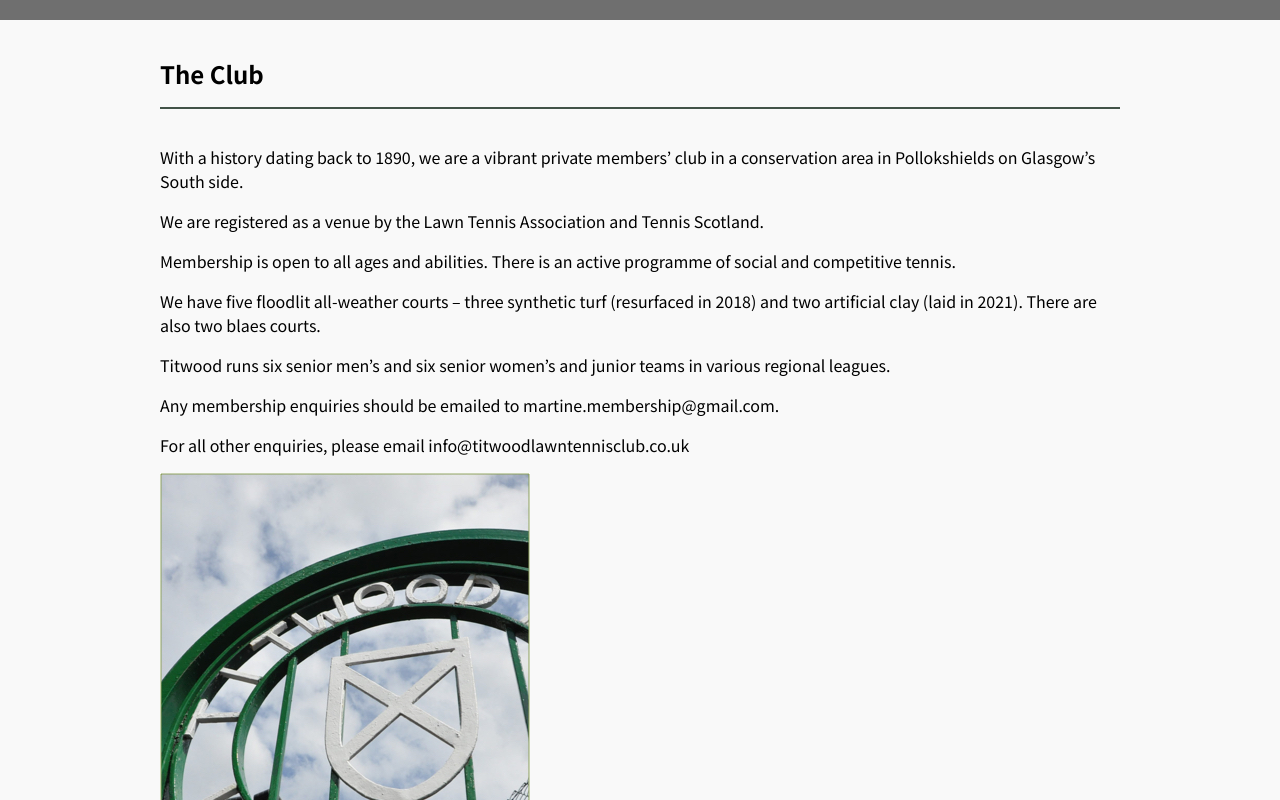
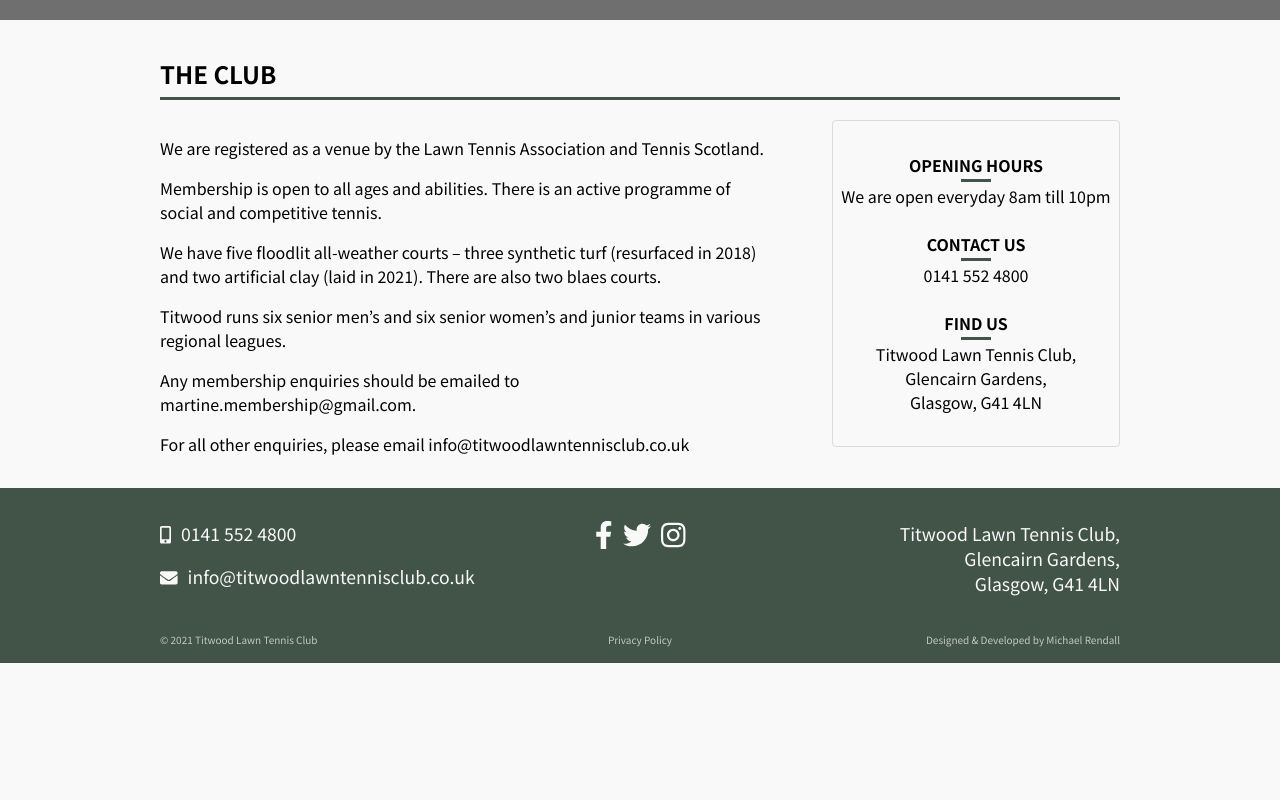
Before and after one commit to MichaelRendall/TitwoodMockup, a React (Create React App) app: page / in a window 1280 px wide. Shown: the part 780-1580 px from the top of the page. After the commit the page ends 1443 px from the top, so only its background shows below. Built offline with nearby package versions, Linux system fonts and the light colour scheme; grey boxes are pictures that could not be loaded.

Commit message:
created opening hours module and adjusted header 2 and 3s

```diff
--- a/src/components/about/ClubSummary.js
+++ b/src/components/about/ClubSummary.js
@@ -1,17 +1,12 @@
 import classes from "./ClubSummary.module.css";
-import gate from "../../assets/club-gate.jpg";
+import OpeningHours from "./OpeningHours";
 
 const ClubSummary = () => {
   return (
     <div className={`${classes.ClubSummary} padding`}>
-      <h2 className={classes.h2}>The Club</h2>
-      <div>
+      <h2 className="h2">THE CLUB</h2>
+      <div className="flex">
         <div>
-          <p>
-            With a history dating back to 1890, we are a vibrant private
-            members’ club in a conservation area in Pollokshields on Glasgow’s
-            South side.
-          </p>
           <p>
             We are registered as a venue by the Lawn Tennis Association and
             Tennis Scotland.
@@ -38,9 +33,7 @@
             info@titwoodlawntennisclub.co.uk
           </p>
         </div>
-        <div>
-          <img src={gate} alt="The entrance into the club" />
-        </div>
+        <OpeningHours />
       </div>
     </div>
   );
--- a/src/components/about/ClubSummary.module.css
+++ b/src/components/about/ClubSummary.module.css
@@ -1,9 +1,4 @@
-.ClubSummary{
-	display: flex;
-	flex-direction: column;
+.ClubSummary {
+  display: flex;
+  flex-direction: column;
 }
-
-.h2 {
-  border-bottom: 2px solid #425348;
-  padding-bottom: 16px;
-}
--- /dev/null
+++ b/src/components/about/OpeningHours.js
@@ -0,0 +1,30 @@
+import classes from "./OpeningHours.module.css";
+
+const OpeningHours = () => {
+  return (
+    <div className={classes.OpeningHours}>
+      <div>
+        <div className={classes.section}>
+          <h3>Opening Hours</h3>
+          <p className={classes.bodyText}>We are open everyday 8am till 10pm</p>
+        </div>
+        <div className={classes.section}>
+          <h3>Contact Us</h3>
+          <p className={classes.bodyText}>0141 552 4800</p>
+        </div>
+        <div className={classes.section}>
+          <h3>Find Us</h3>
+          <p className={classes.bodyText}>
+            Titwood Lawn Tennis Club,
+            <br />
+            Glencairn Gardens,
+            <br />
+            Glasgow, G41 4LN
+          </p>
+        </div>
+      </div>
+    </div>
+  );
+};
+
+export default OpeningHours;
--- /dev/null
+++ b/src/components/about/OpeningHours.module.css
@@ -0,0 +1,20 @@
+.OpeningHours {
+  width: 33%;
+  min-width: 18rem;
+  margin-left: 60px;
+}
+
+.OpeningHours > div {
+  border: 1px solid #dbdbdb;
+  padding: 0.5rem;
+  border-radius: 4px;
+}
+
+.section {
+  margin: 1.5rem 0;
+}
+
+.bodyText {
+  margin: 0;
+  text-align: center;
+}
--- a/src/index.css
+++ b/src/index.css
@@ -22,12 +22,36 @@
   margin: 0;
 }
 
+h3 {
+  font-size: 1rem;
+  margin-bottom: 0;
+  text-align: center;
+  text-transform: uppercase;
+}
+
+h3:after {
+  content: "";
+  width: 30px;
+  margin: 2px auto;
+  display: block;
+  border-bottom: 3px solid #425348;
+}
+
 .padding {
   padding: 1rem 10rem;
 }
 
+.flex {
+  display: flex;
+}
+
 .centerText {
   text-align: center;
+}
+
+.h2 {
+  border-bottom: 3px solid #425348;
+  padding-bottom: 6px;
 }
 
 @media screen and (max-width: 1150px) {
--- a/src/pages/Home.js
+++ b/src/pages/Home.js
@@ -7,8 +7,8 @@
   return (
     <React.Fragment>
       <Banner />
-	  <BannerText />
-	  <ClubSummary />
+      <BannerText />
+      <ClubSummary />
     </React.Fragment>
   );
 };
```
